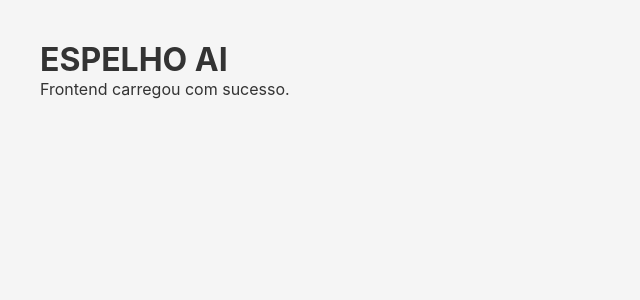
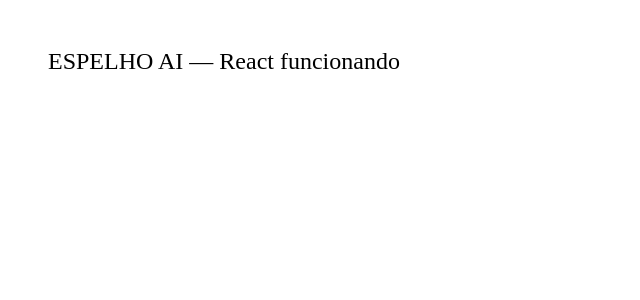
Before and after one commit to Pcezaral/ESPELHOAI, a React app in the folder client/: page / in a window 1280 px wide. Shown: the top 300 px of the page, without its empty margins (0-640 px from the left). Built offline with nearby package versions, Linux system fonts and the light colour scheme; the HTML template or start-up script is replaced by a standard one.

Commit message:
Update main.tsx

```diff
--- a/client/src/main.tsx
+++ b/client/src/main.tsx
@@ -1,12 +1,18 @@
 import React from "react";
 import ReactDOM from "react-dom/client";
-import App from "./App";
-import "./index.css";
+
+const App = () => {
+  return (
+    <div style={{ padding: 40, fontSize: 24 }}>
+      ESPELHO AI — React funcionando
+    </div>
+  );
+};
 
 const root = document.getElementById("root");
 
 if (!root) {
-  throw new Error("Root não encontrado");
+  throw new Error("Root element não encontrado");
 }
 
 ReactDOM.createRoot(root).render(
```
